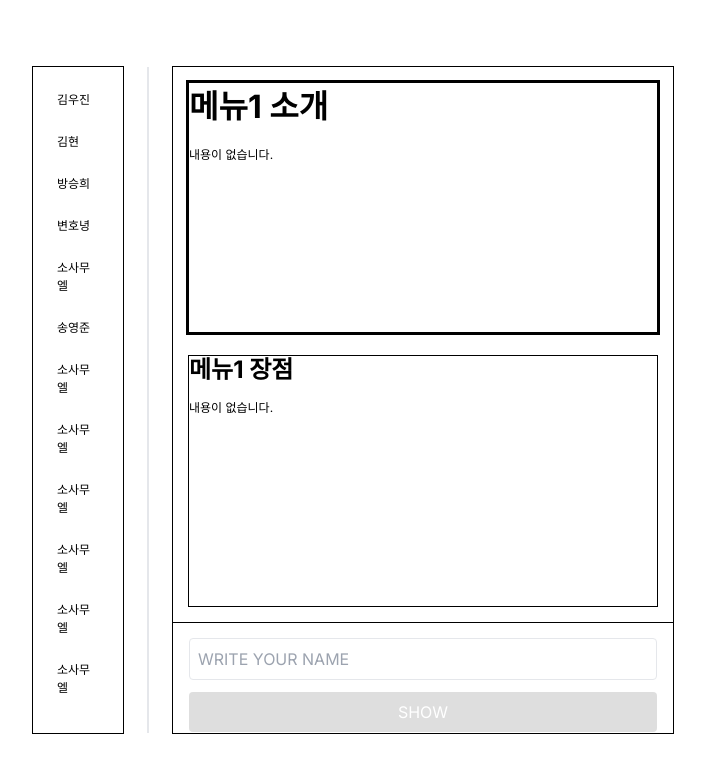
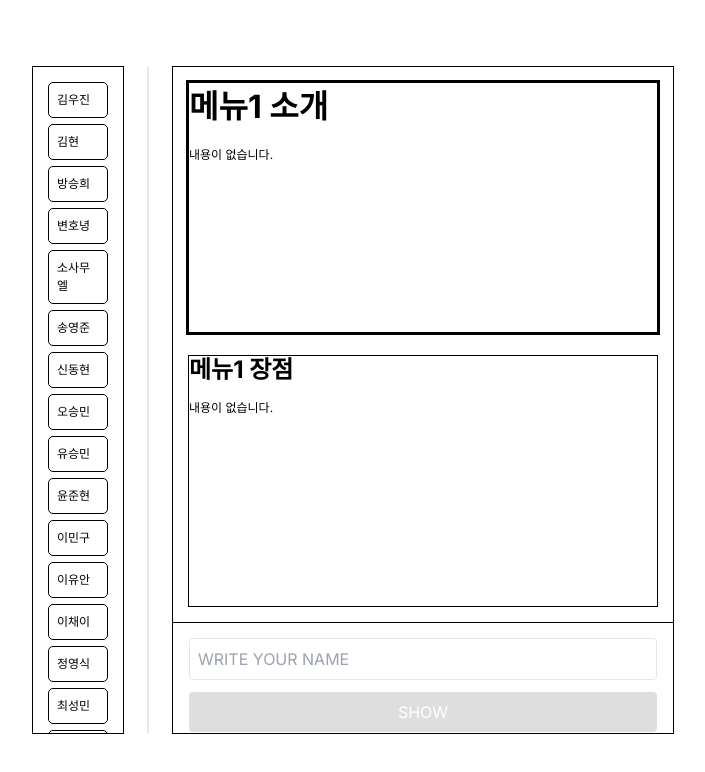
Before and after one commit to YoonJieut/Notebook, a Next.js app in the folder app/: page / in a window 1280 px wide. Shown: the top 772 px of the page, without its empty margins (287-992 px from the left). Built offline with nearby package versions, Linux system fonts and the light colour scheme.

Commit message:
docs : data 수정 및 기타 스타일링 수정

```diff
--- a/app/src/components/Menu.tsx
+++ b/app/src/components/Menu.tsx
@@ -9,11 +9,11 @@ interface MenuProps {
 
 const Menu: React.FC<MenuProps> = ({ onMenuSelect }) => {
   return (
-    <div className="menu w-1/6 h-full p-4 flex flex-col outline outline-1 overflow-hidden ">
+    <div className="menu w-1/6 h-full p-4 flex flex-col outline outline-1 overflow-hidden justify-between">
       {menuData.map((item, index) => (
         <button
           key={index}
-          className="block w-full p-2 mb-2 text-left  rounded font-size-12px"
+          className="block w-full p-2 mb-2 text-left  rounded font-size-12px outline outline-1"
           onClick={() => onMenuSelect(item.name)}
         >
           {item.name}
--- a/app/src/data/menuData.json
+++ b/app/src/data/menuData.json
@@ -1,7 +1,7 @@
 [
   {
     "name": "김우진",
-    "content": "Lorem ipsum dolor, sit amet consectetur adipisicing elit. Pariatur, provident ipsum fuga iste hic delectus minus aspernatur nihil corrupti, totam aperiam tenetur amet impedit reprehenderit! Possimus quos neque placeat cupiditate."
+    "content": "Lorem ipsum dolor, sit amet consectetur adipisicing elit. Pariatur, provident ipsum fuga iste hic delectus minus aspernatur nihil corrupti, totam aperiam tenetur amet impedit reprehenderit! Possimus quos neque placeat cupiditate. Lorem ipsum dolor, sit amet consectetur adipisicing elit. Pariatur, provident ipsum fuga iste hic delectus minus aspernatur nihil corrupti, totam aperiam tenetur amet impedit reprehenderit! Possimus quos neque placeat cupiditate."
   },
   {
     "name": "김현",
@@ -9,42 +9,62 @@
   },
   {
     "name": "방승희",
-    "content": "메뉴 3의 내용입니다."
+    "content": "Lorem ipsum dolor, sit amet consectetur adipisicing elit. Pariatur, provident ipsum fuga iste hic delectus minus aspernatur nihil corrupti, totam aperiam tenetur amet impedit reprehenderit! Possimus quos neque placeat cupiditate. Lorem ipsum dolor, sit amet consectetur adipisicing elit. Pariatur, provident ipsum fuga iste hic delectus minus aspernatur nihil corrupti, totam aperiam tenetur amet impedit reprehenderit! Possimus quos neque placeat cupiditate."
   },
   {
     "name": "변호녕",
-    "content": "메뉴 4의 내용입니다."
+    "content": "Lorem ipsum dolor, sit amet consectetur adipisicing elit. Pariatur, provident ipsum fuga iste hic delectus minus aspernatur nihil corrupti, totam aperiam tenetur amet impedit reprehenderit! Possimus quos neque placeat cupiditate. Lorem ipsum dolor, sit amet consectetur adipisicing elit. Pariatur, provident ipsum fuga iste hic delectus minus aspernatur nihil corrupti, totam aperiam tenetur amet impedit reprehenderit! Possimus quos neque placeat cupiditate."
   },
   {
     "name": "소사무엘",
-    "content": "메뉴 5의 내용입니다."
+    "content": "Lorem ipsum dolor, sit amet consectetur adipisicing elit. Pariatur, provident ipsum fuga iste hic delectus minus aspernatur nihil corrupti, totam aperiam tenetur amet impedit reprehenderit! Possimus quos neque placeat cupiditate. Lorem ipsum dolor, sit amet consectetur adipisicing elit. Pariatur, provident ipsum fuga iste hic delectus minus aspernatur nihil corrupti, totam aperiam tenetur amet impedit reprehenderit! Possimus quos neque placeat cupiditate."
   },
   {
     "name": "송영준",
-    "content": "메뉴 5의 내용입니다."
+    "content": "Lorem ipsum dolor, sit amet consectetur adipisicing elit. Pariatur, provident ipsum fuga iste hic delectus minus aspernatur nihil corrupti, totam aperiam tenetur amet impedit reprehenderit! Possimus quos neque placeat cupiditate. Lorem ipsum dolor, sit amet consectetur adipisicing elit. Pariatur, provident ipsum fuga iste hic delectus minus aspernatur nihil corrupti, totam aperiam tenetur amet impedit reprehenderit! Possimus quos neque placeat cupiditate."
   },
   {
-    "name": "소사무엘",
-    "content": "메뉴 5의 내용입니다."
+    "name": "신동현",
+    "content": "Lorem ipsum dolor, sit amet consectetur adipisicing elit. Pariatur, provident ipsum fuga iste hic delectus minus aspernatur nihil corrupti, totam aperiam tenetur amet impedit reprehenderit! Possimus quos neque placeat cupiditate. Lorem ipsum dolor, sit amet consectetur adipisicing elit. Pariatur, provident ipsum fuga iste hic delectus minus aspernatur nihil corrupti, totam aperiam tenetur amet impedit reprehenderit! Possimus quos neque placeat cupiditate."
   },
   {
-    "name": "소사무엘",
-    "content": "메뉴 5의 내용입니다."
+    "name": "오승민",
+    "content": "Lorem ipsum dolor, sit amet consectetur adipisicing elit. Pariatur, provident ipsum fuga iste hic delectus minus aspernatur nihil corrupti, totam aperiam tenetur amet impedit reprehenderit! Possimus quos neque placeat cupiditate. Lorem ipsum dolor, sit amet consectetur adipisicing elit. Pariatur, provident ipsum fuga iste hic delectus minus aspernatur nihil corrupti, totam aperiam tenetur amet impedit reprehenderit! Possimus quos neque placeat cupiditate."
   },
   {
-    "name": "소사무엘",
-    "content": "메뉴 5의 내용입니다."
+    "name": "유승민",
+    "content": "Lorem ipsum dolor, sit amet consectetur adipisicing elit. Pariatur, provident ipsum fuga iste hic delectus minus aspernatur nihil corrupti, totam aperiam tenetur amet impedit reprehenderit! Possimus quos neque placeat cupiditate. Lorem ipsum dolor, sit amet consectetur adipisicing elit. Pariatur, provident ipsum fuga iste hic delectus minus aspernatur nihil corrupti, totam aperiam tenetur amet impedit reprehenderit! Possimus quos neque placeat cupiditate."
   },
   {
-    "name": "소사무엘",
-    "content": "메뉴 5의 내용입니다."
+    "name": "윤준현",
+    "content": "Lorem ipsum dolor, sit amet consectetur adipisicing elit. Pariatur, provident ipsum fuga iste hic delectus minus aspernatur nihil corrupti, totam aperiam tenetur amet impedit reprehenderit! Possimus quos neque placeat cupiditate. Lorem ipsum dolor, sit amet consectetur adipisicing elit. Pariatur, provident ipsum fuga iste hic delectus minus aspernatur nihil corrupti, totam aperiam tenetur amet impedit reprehenderit! Possimus quos neque placeat cupiditate."
   },
   {
-    "name": "소사무엘",
-    "content": "메뉴 5의 내용입니다."
+    "name": "이민구",
+    "content": "Lorem ipsum dolor, sit amet consectetur adipisicing elit. Pariatur, provident ipsum fuga iste hic delectus minus aspernatur nihil corrupti, totam aperiam tenetur amet impedit reprehenderit! Possimus quos neque placeat cupiditate. Lorem ipsum dolor, sit amet consectetur adipisicing elit. Pariatur, provident ipsum fuga iste hic delectus minus aspernatur nihil corrupti, totam aperiam tenetur amet impedit reprehenderit! Possimus quos neque placeat cupiditate."
   },
   {
-    "name": "소사무엘",
-    "content": "메뉴 5의 내용입니다."
+    "name": "이유안",
+    "content": "Lorem ipsum dolor, sit amet consectetur adipisicing elit. Pariatur, provident ipsum fuga iste hic delectus minus aspernatur nihil corrupti, totam aperiam tenetur amet impedit reprehenderit! Possimus quos neque placeat cupiditate. Lorem ipsum dolor, sit amet consectetur adipisicing elit. Pariatur, provident ipsum fuga iste hic delectus minus aspernatur nihil corrupti, totam aperiam tenetur amet impedit reprehenderit! Possimus quos neque placeat cupiditate."
+  },
+  {
+    "name": "이채이",
+    "content": "Lorem ipsum dolor, sit amet consectetur adipisicing elit. Pariatur, provident ipsum fuga iste hic delectus minus aspernatur nihil corrupti, totam aperiam tenetur amet impedit reprehenderit! Possimus quos neque placeat cupiditate. Lorem ipsum dolor, sit amet consectetur adipisicing elit. Pariatur, provident ipsum fuga iste hic delectus minus aspernatur nihil corrupti, totam aperiam tenetur amet impedit reprehenderit! Possimus quos neque placeat cupiditate."
+  },
+  {
+    "name": "정영식",
+    "content": "Lorem ipsum dolor, sit amet consectetur adipisicing elit. Pariatur, provident ipsum fuga iste hic delectus minus aspernatur nihil corrupti, totam aperiam tenetur amet impedit reprehenderit! Possimus quos neque placeat cupiditate. Lorem ipsum dolor, sit amet consectetur adipisicing elit. Pariatur, provident ipsum fuga iste hic delectus minus aspernatur nihil corrupti, totam aperiam tenetur amet impedit reprehenderit! Possimus quos neque placeat cupiditate."
+  },
+  {
+    "name": "최성민",
+    "content": "Lorem ipsum dolor, sit amet consectetur adipisicing elit. Pariatur, provident ipsum fuga iste hic delectus minus aspernatur nihil corrupti, totam aperiam tenetur amet impedit reprehenderit! Possimus quos neque placeat cupiditate. Lorem ipsum dolor, sit amet consectetur adipisicing elit. Pariatur, provident ipsum fuga iste hic delectus minus aspernatur nihil corrupti, totam aperiam tenetur amet impedit reprehenderit! Possimus quos neque placeat cupiditate."
+  },
+  {
+    "name": "최은철",
+    "content": "Lorem ipsum dolor, sit amet consectetur adipisicing elit. Pariatur, provident ipsum fuga iste hic delectus minus aspernatur nihil corrupti, totam aperiam tenetur amet impedit reprehenderit! Possimus quos neque placeat cupiditate. Lorem ipsum dolor, sit amet consectetur adipisicing elit. Pariatur, provident ipsum fuga iste hic delectus minus aspernatur nihil corrupti, totam aperiam tenetur amet impedit reprehenderit! Possimus quos neque placeat cupiditate."
+  },
+  {
+    "name": "홍문기",
+    "content": "Lorem ipsum dolor, sit amet consectetur adipisicing elit. Pariatur, provident ipsum fuga iste hic delectus minus aspernatur nihil corrupti, totam aperiam tenetur amet impedit reprehenderit! Possimus quos neque placeat cupiditate. Lorem ipsum dolor, sit amet consectetur adipisicing elit. Pariatur, provident ipsum fuga iste hic delectus minus aspernatur nihil corrupti, totam aperiam tenetur amet impedit reprehenderit! Possimus quos neque placeat cupiditate."
   }
 ]
```
